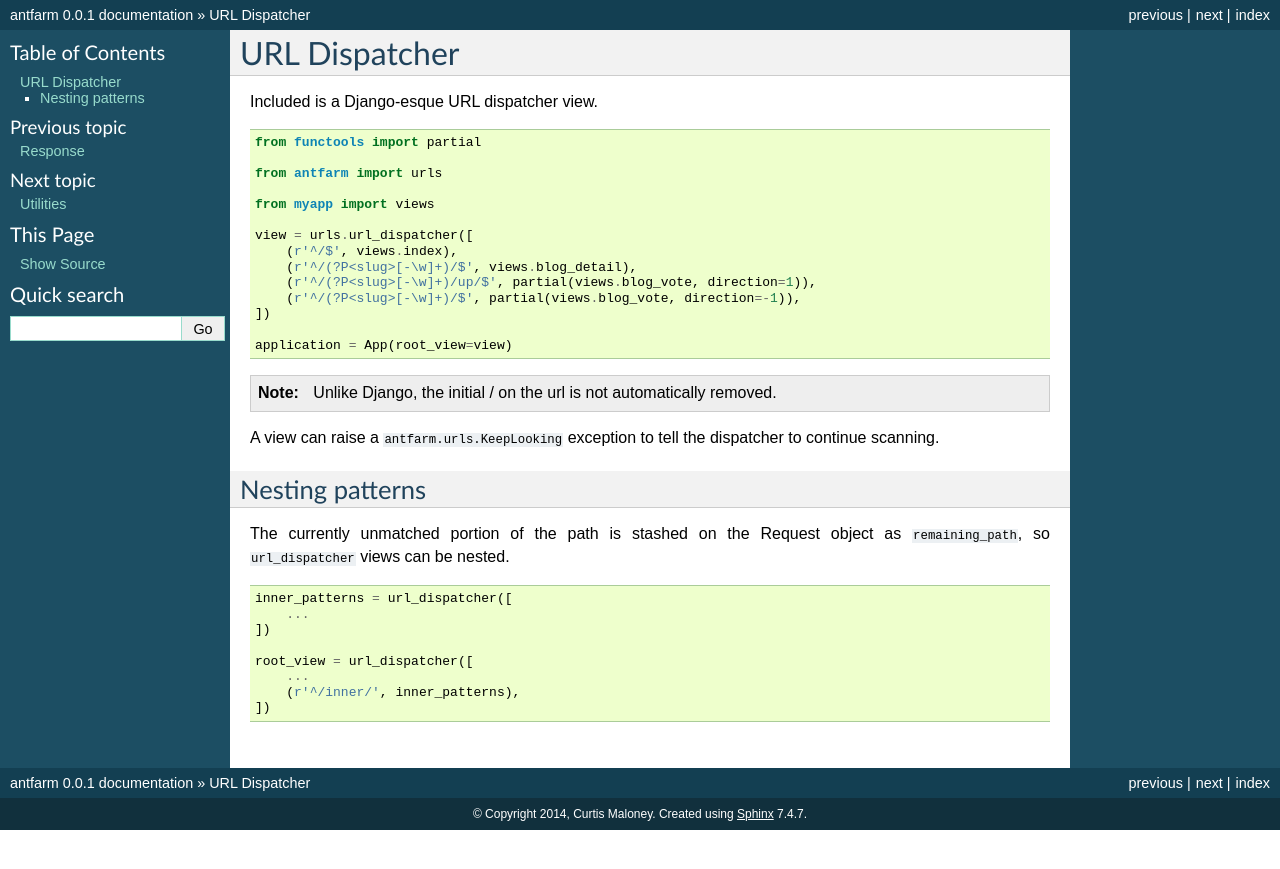
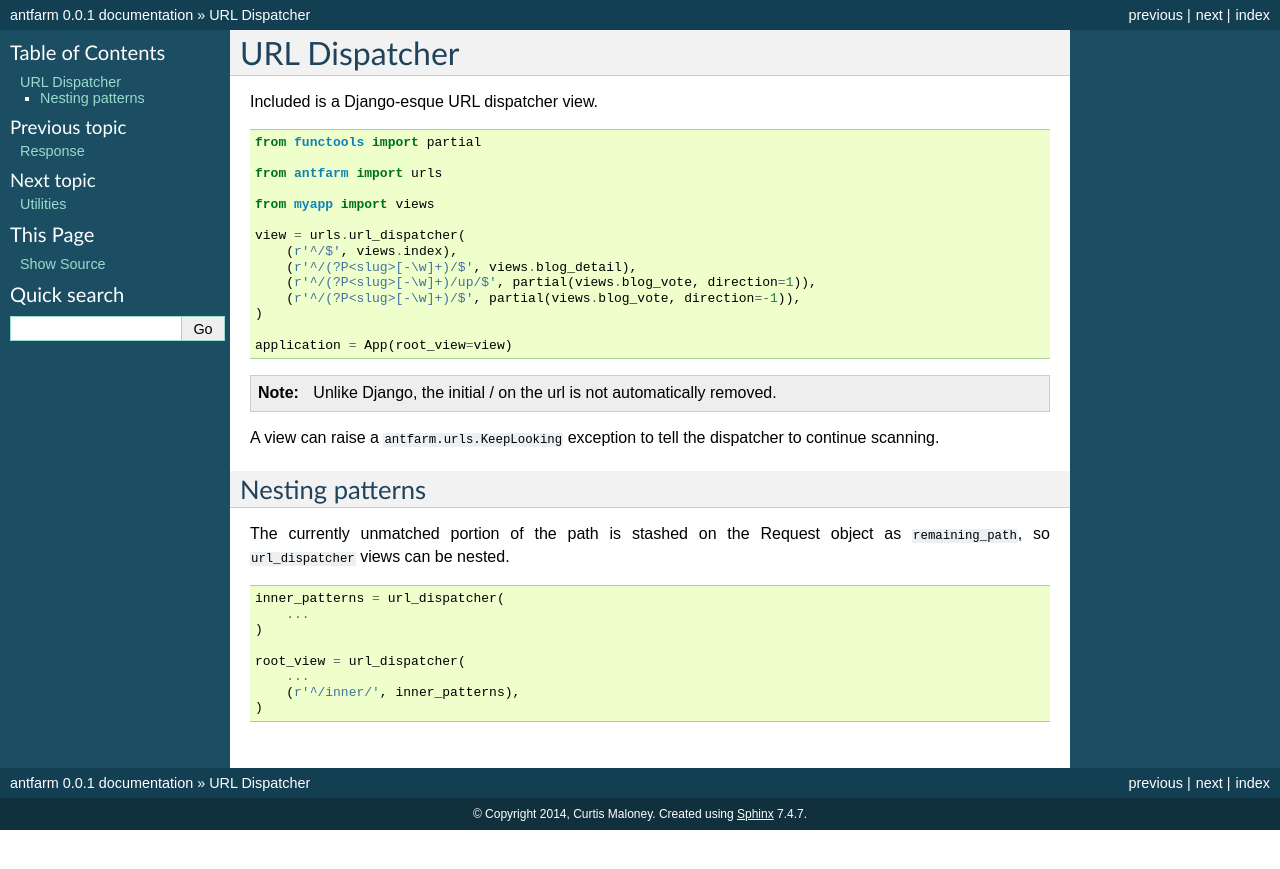
Before and after one commit to funkybob/antfarm, a Sphinx documentation site: the page built from docs/urls.rst, in a window 1280 px wide. Shown: the top 869 px of the page. Built offline with Sphinx 7.4.7, drawn with Linux system fonts in a browser that asks for light colours.

Commit message:
Update docs

```diff
--- a/docs/urls.rst
+++ b/docs/urls.rst
@@ -12,12 +12,12 @@ Included is a Django-esque URL dispatcher view.
 
     from myapp import views
 
-    view = urls.url_dispatcher([
+    view = urls.url_dispatcher(
         (r'^/$', views.index),
         (r'^/(?P<slug>[-\w]+)/$', views.blog_detail),
         (r'^/(?P<slug>[-\w]+)/up/$', partial(views.blog_vote, direction=1)),
         (r'^/(?P<slug>[-\w]+)/$', partial(views.blog_vote, direction=-1)),
-    ])
+    )
 
     application = App(root_view=view)
 
@@ -36,11 +36,11 @@ The currently unmatched portion of the path is stashed on the Request object as
 
 .. code-block:: python
 
-    inner_patterns = url_dispatcher([
+    inner_patterns = url_dispatcher(
         ...
-    ])
+    )
 
-    root_view = url_dispatcher([
+    root_view = url_dispatcher(
         ...
         (r'^/inner/', inner_patterns),
-    ])
+    )
```
